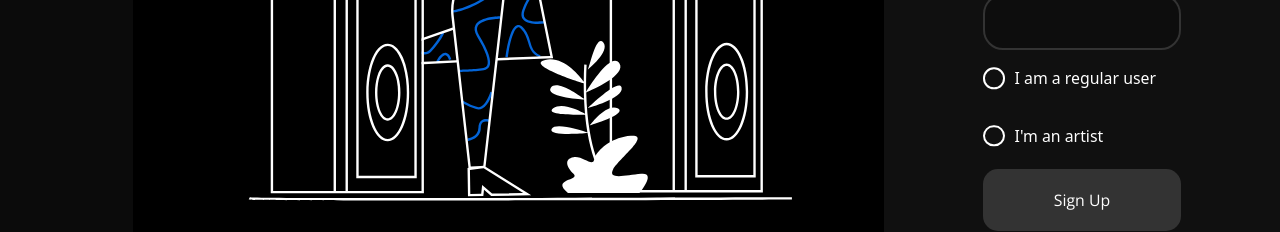
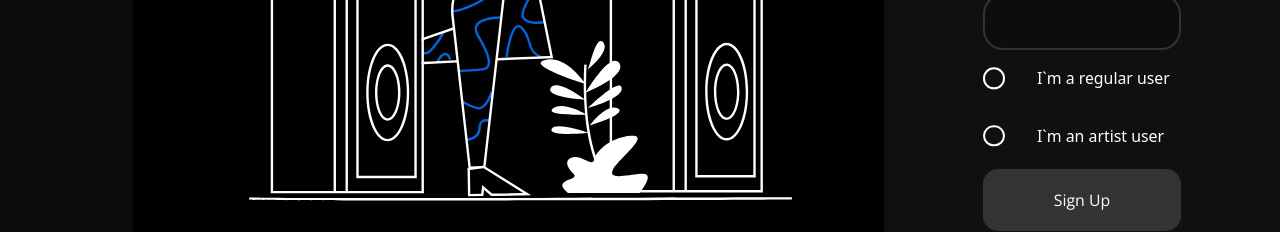
Before and after one commit to tntyyy/tune-client, a React app: page /signup in a window 1280 px wide. Shown: the part 508-740 px from the top of the page. Built offline with nearby package versions, Linux system fonts and the light colour scheme; a small style sheet from the web is missing.

Commit message:
feat: checkbox field component

```diff
--- /dev/null
+++ b/src/components/CheckboxField/CheckboxField.module.scss
@@ -0,0 +1,68 @@
+.radio {
+  display: flex;
+  gap: 10px;
+
+  cursor: pointer;
+
+  span {
+    color: var(--color-white);
+
+    font-size: var(--fs-small);
+    font-weight: normal;
+  }
+}
+
+.radio {
+  display: grid;
+
+  font-family: system-ui, sans-serif;
+  font-size: 2rem;
+  font-weight: bold;
+  line-height: 1.1;
+  grid-template-columns: 1em auto;
+  gap: 0.5em;
+}
+
+
+.radio + .radio {
+  margin-top: 1em;
+}
+
+.radio:focus-within {
+  color: var(--color-blue);
+}
+
+input[type="radio"] {
+  display: grid;
+
+  width: 0.6em;
+  height: 0.6em;
+  margin: 0;
+
+  transform: translateY(-0.075em);
+
+  color: currentcolor;
+  border: 0.08em solid currentcolor;
+  border-radius: 50%;
+  background-color: inherit;
+
+  font: inherit;
+  appearance: none;
+  place-content: center;
+}
+
+input[type="radio"]::before {
+  width: 0.35em;
+  height: 0.35em;
+
+  content: "";
+  transition: 120ms transform ease-in-out;
+  transform: scale(0);
+
+  border-radius: 50%;
+  box-shadow: inset 1em 1em var(--color-blue);
+}
+
+input[type="radio"]:checked::before {
+  transform: scale(1);
+}
--- /dev/null
+++ b/src/components/CheckboxField/CheckboxField.tsx
@@ -0,0 +1,26 @@
+import React, { FC } from "react";
+
+import styles from "./CheckboxField.module.scss";
+
+interface CheckboxFieldProps {
+    label: string;
+    name: string;
+    value: string;
+    onChange: (event: React.ChangeEvent<HTMLInputElement>) => void;
+}
+
+const CheckboxField: FC<CheckboxFieldProps> = ({
+    name,
+    value,
+    label,
+    onChange,
+}) => {
+    return (
+        <label className={styles.radio}>
+            <input type="radio" name={name} value={value} onChange={onChange} />
+            <span>{label}</span>
+        </label>
+    );
+};
+
+export default CheckboxField;
--- a/src/containers/SignUpForm/SignUpForm.module.scss
+++ b/src/containers/SignUpForm/SignUpForm.module.scss
@@ -25,72 +25,4 @@
 .roles {
     display: flex;
     flex-direction: column;
-
-    label {
-        display: flex;
-        gap: 10px;
-
-        cursor: pointer;
-
-        span {
-            color: var(--color-white);
-
-            font-size: var(--fs-small);
-            font-weight: normal;
-        }
-    }
 }
-
-.radio {
-    display: grid;
-
-    font-family: system-ui, sans-serif;
-    font-size: 2rem;
-    font-weight: bold;
-    line-height: 1.1;
-    grid-template-columns: 1em auto;
-    gap: 0.5em;
-}
-
-.radio + .radio {
-    margin-top: 1em;
-}
-
-.radio:focus-within {
-    color: var(--color-blue);
-}
-
-input[type="radio"] {
-    display: grid;
-
-    width: 0.6em;
-    height: 0.6em;
-    margin: 0;
-
-    transform: translateY(-0.075em);
-
-    color: currentcolor;
-    border: 0.08em solid currentcolor;
-    border-radius: 50%;
-    background-color: inherit;
-
-    font: inherit;
-    appearance: none;
-    place-content: center;
-}
-
-input[type="radio"]::before {
-    width: 0.35em;
-    height: 0.35em;
-
-    content: "";
-    transition: 120ms transform ease-in-out;
-    transform: scale(0);
-
-    border-radius: 50%;
-    box-shadow: inset 1em 1em var(--color-blue);
-}
-
-input[type="radio"]:checked::before {
-    transform: scale(1);
-}
--- a/src/containers/SignUpForm/SignUpForm.tsx
+++ b/src/containers/SignUpForm/SignUpForm.tsx
@@ -1,5 +1,6 @@
 import React, { FC, useState } from "react";
 
+import CheckboxField from "@/components/CheckboxField/CheckboxField";
 import InputField from "@/components/InputField/InputField";
 
 import { ISignUpFormFields } from "@/types/sign";
@@ -60,11 +61,10 @@ const SignUpForm: FC<SignUpFormProps> = ({ handleSubmit }) => {
                 }
             />
             <div className={styles.roles}>
-                <label className={styles.radio}>
-                    <input
-                        type="radio"
+                <CheckboxField
+                    label="I`m a regular user"
                     name={"role"}
-                        value="USER"
+                    value={"USER"}
                     onChange={(event) =>
                         setSignUpData({
                             ...signUpData,
@@ -72,13 +72,10 @@ const SignUpForm: FC<SignUpFormProps> = ({ handleSubmit }) => {
                         })
                     }
                 />
-                    <span>I am a regular user</span>
-                </label>
-                <label className={styles.radio}>
-                    <input
-                        type="radio"
+                <CheckboxField
+                    label="I`m an artist user"
                     name={"role"}
-                        value="ARTIST"
+                    value={"ARTIST"}
                     onChange={(event) =>
                         setSignUpData({
                             ...signUpData,
@@ -86,8 +83,6 @@ const SignUpForm: FC<SignUpFormProps> = ({ handleSubmit }) => {
                         })
                     }
                 />
-                    <span>I'm an artist</span>
-                </label>
             </div>
             <button type="submit" className={styles.btn}>
                 Sign Up
```
Also changed, not shown: 1 other file (tests, documents, lock files or other folders). Lines whose indentation alone changed are shown as unchanged.
